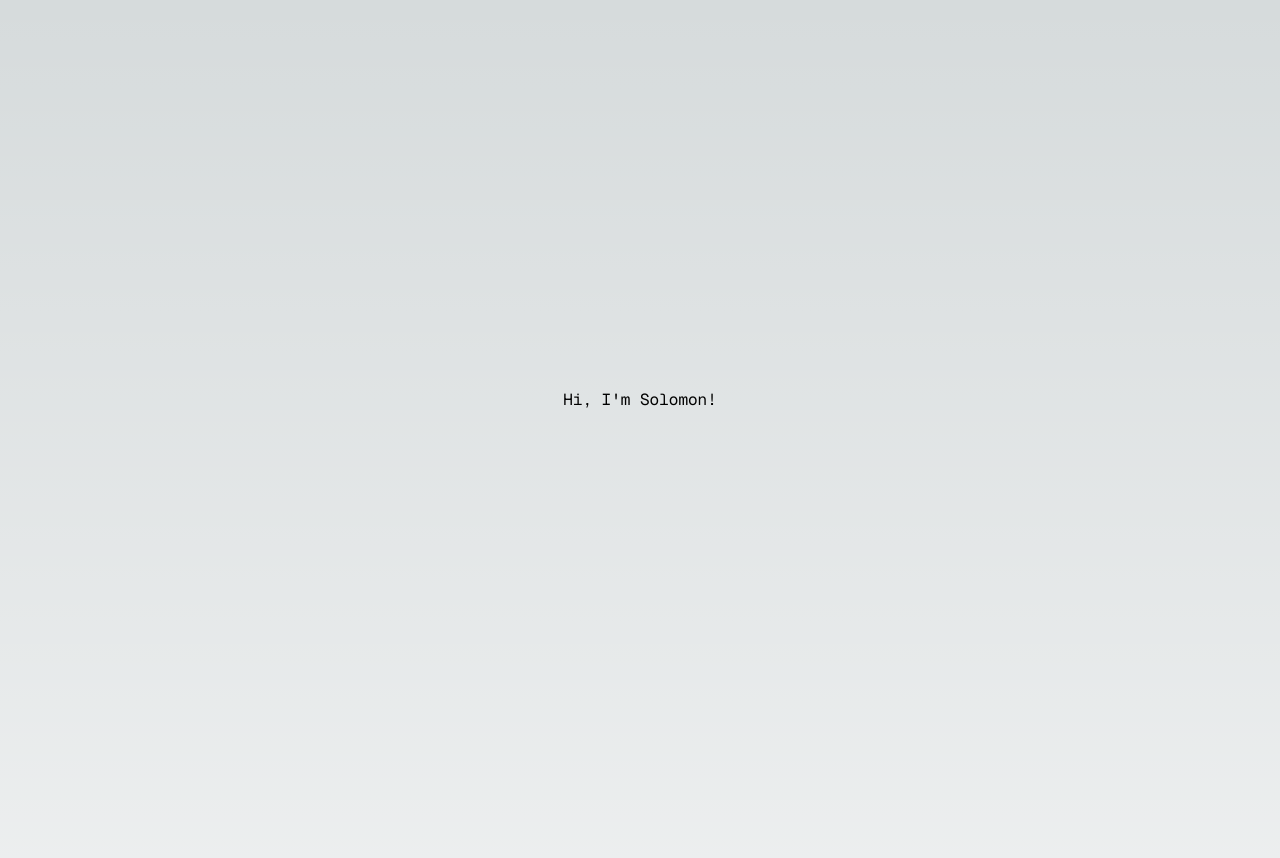
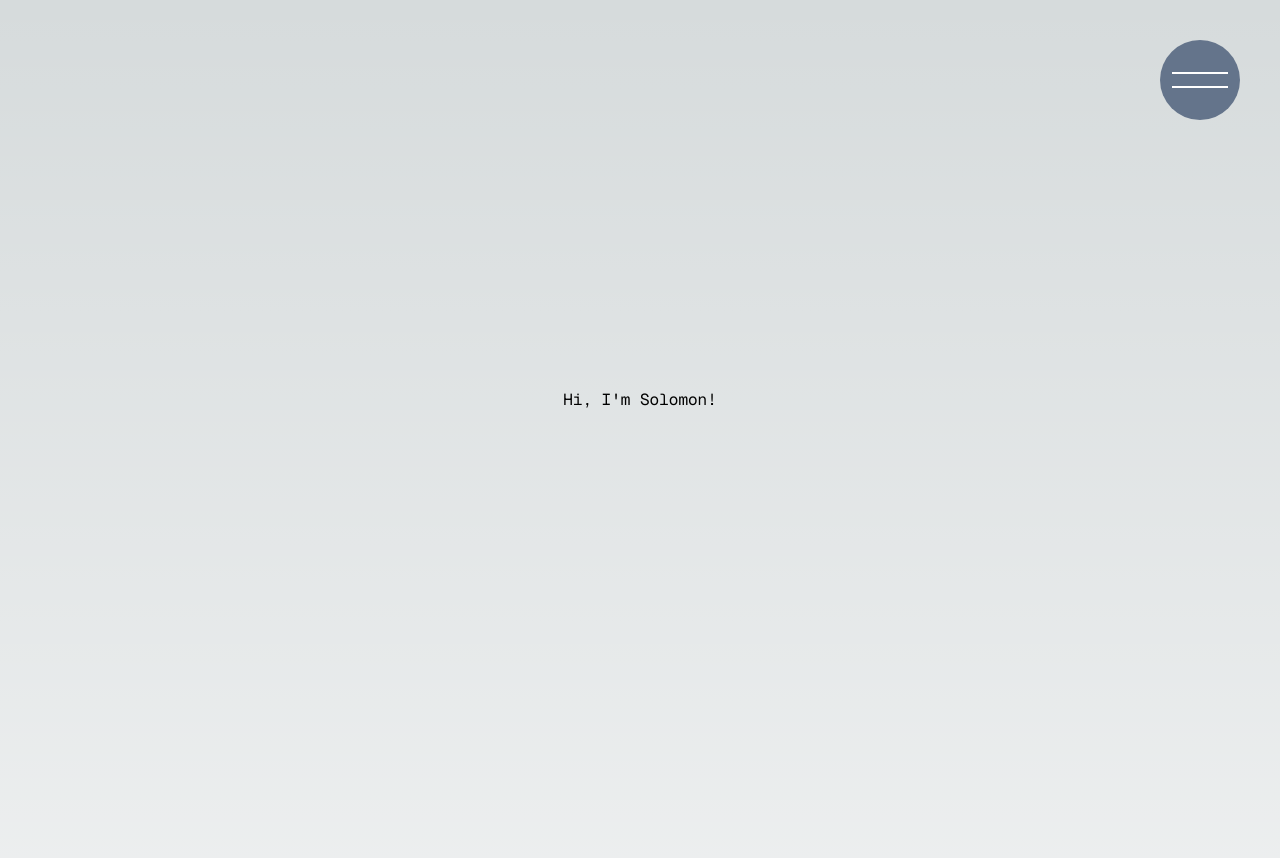
Before and after one commit to solomonbaez/InnerSpace, a Next.js app: page / in a window 1280 px wide. Shown: the top 858 px of the page. Built offline with nearby package versions, Linux system fonts and the light colour scheme.

Commit message:
Added naive menu with animations

```diff
--- a/src/app/layout.tsx
+++ b/src/app/layout.tsx
@@ -1,5 +1,6 @@
 import type { Metadata } from 'next'
 import { GeistMono } from 'geist/font'
+// import Header from "@/components/header"
 import './globals.css'
 
 export const metadata: Metadata = {
@@ -14,7 +15,9 @@ export default function RootLayout({
 }) {
   return (
     <html lang="en">
-      <body className={GeistMono.className}>{children}</body>
+      <body className={GeistMono.className}>
+        {children}
+      </body>
     </html>
   )
 }
--- a/src/app/page.tsx
+++ b/src/app/page.tsx
@@ -1,5 +1,7 @@
 "use client";
 import React, { useEffect } from "react";
+import Header from "@/components/header"
+
 import { gsap } from "gsap";
 import { ScrollTrigger } from "gsap/ScrollTrigger";
 
@@ -7,7 +9,7 @@ gsap.registerPlugin(ScrollTrigger);
 
 const Home: React.FC = () => {
   useEffect(() => {
-    let sections = gsap.utils.toArray<HTMLElement>("div"),
+    let sections = gsap.utils.toArray<HTMLElement>("section"),
       currentSection = sections[0];
 
     gsap.defaults({overwrite: 'auto', duration: 0.3});
@@ -45,12 +47,17 @@ const Home: React.FC = () => {
 
   return (
     <main>
+      <Header />
+      <section>
       <div className="h-screen w-screen flex items-center justify-center">
-        <h1 className="hover:text-blue-300">Hi, I&apos;m Solomon!</h1>
+        <h1 className="hover:text-purple-300">Hi, I&apos;m Solomon!</h1>
       </div>
+      </section>
+      <section>
       <div className="h-screen w-screen flex items-center justify-center">
         <h1>This is my portfolio 🌘</h1>
       </div>
+      </section>
     </main>
   )
 }
--- /dev/null
+++ b/src/components/header.tsx
@@ -0,0 +1,43 @@
+// "use client";
+// import { useState } from "react";
+
+// export default function Header() {
+//     const [activeMenu, setActiveMenu] = useState<boolean>(false);
+
+//     return (
+//         <div id="menu" onClick={() => {setActiveMenu(!activeMenu)}}
+//             className="fixed top-10 right-10 w-20 h-20 rounded-full bg-blue-500 cursor-pointer flex items-center justify-center"
+//         >
+//             <div className="w-full">
+//                 <div className="h-1 w-2/5 bg-white relative transition-transform duration-300
+//                                 before:top-5 before:rotate-45 before:origin-center
+//                                 after:top-0 after:-rotate-45 after:origin-center"
+//                                 />
+//                 <div className="h-1 w-2/5 bg-white relative transition-transform duration-300
+//                                 before:top-5 before:rotate-45 before:origin-center
+//                                 after:top-0 after:-rotate-45 after:origin-center"
+//                                 />
+//             </div>
+//         </div>
+//     )
+// }
+
+import React, { useState } from "react";
+
+const Header = () => {
+    const [isActive, setIsActive] = useState(false);
+
+    return (
+        <button
+        className="fixed top-10 right-10 z-20 w-20 h-20 rounded-full bg-slate-500 flex items-center justify-center transform transition-transform"
+        onClick={() => setIsActive(!isActive)}
+        >
+            <div className={`w-14 transition-transform transform translate-y-0 ${isActive ? "translate-y-1 origin-center duration-300" : ""}`}>
+                <div className={`h-0.5 block bg-white relative transform transition-transform ${isActive ? "rotate-45 top-0.5 duration-300" : ""}`}></div>
+                <div className={`h-0.5 mt-3 block bg-white relative transform transition-transform ${isActive ? "-rotate-45 -top-3 duration-300" : ""}`}></div>
+            </div>
+        </button>
+    );
+};
+
+export default Header;
```
